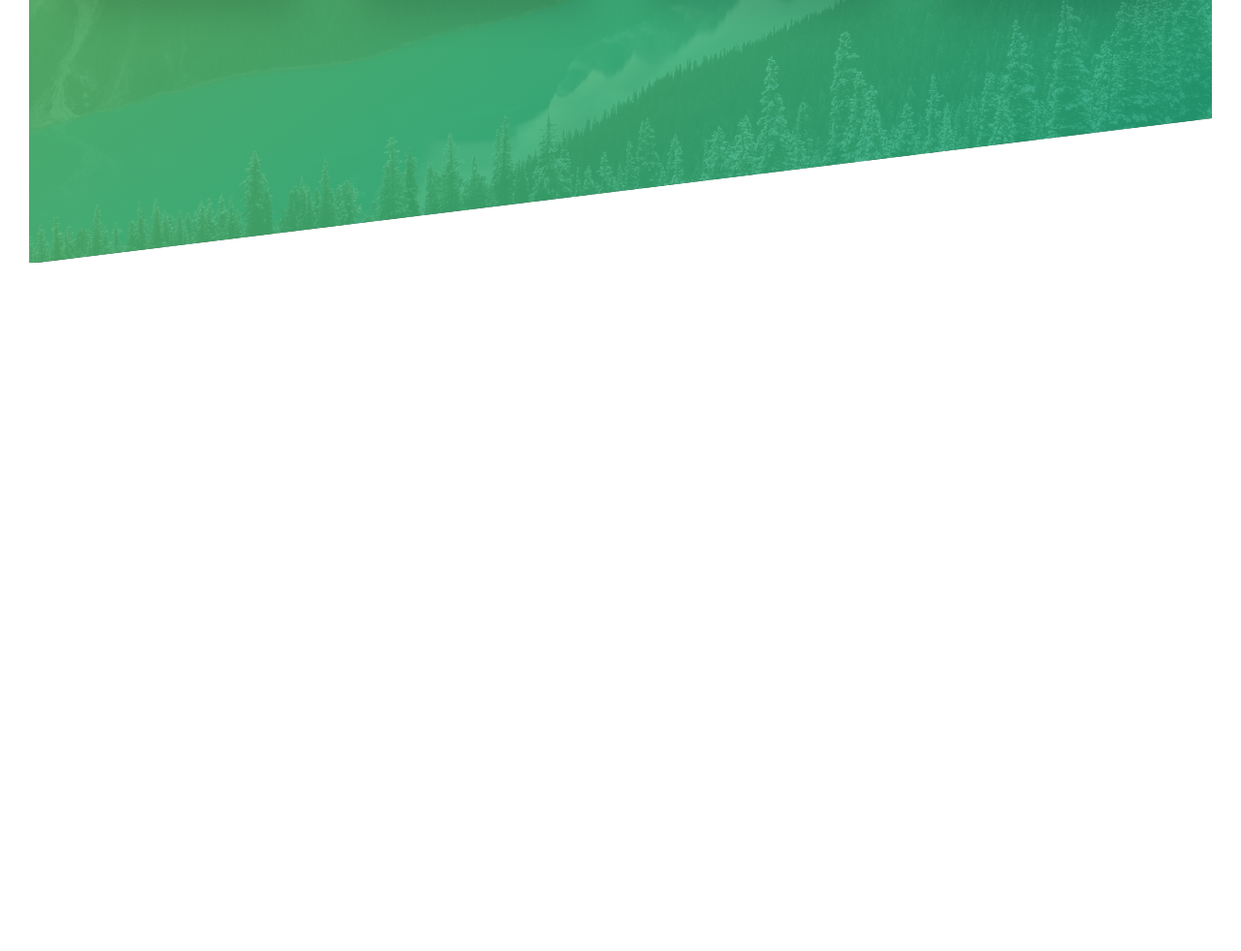
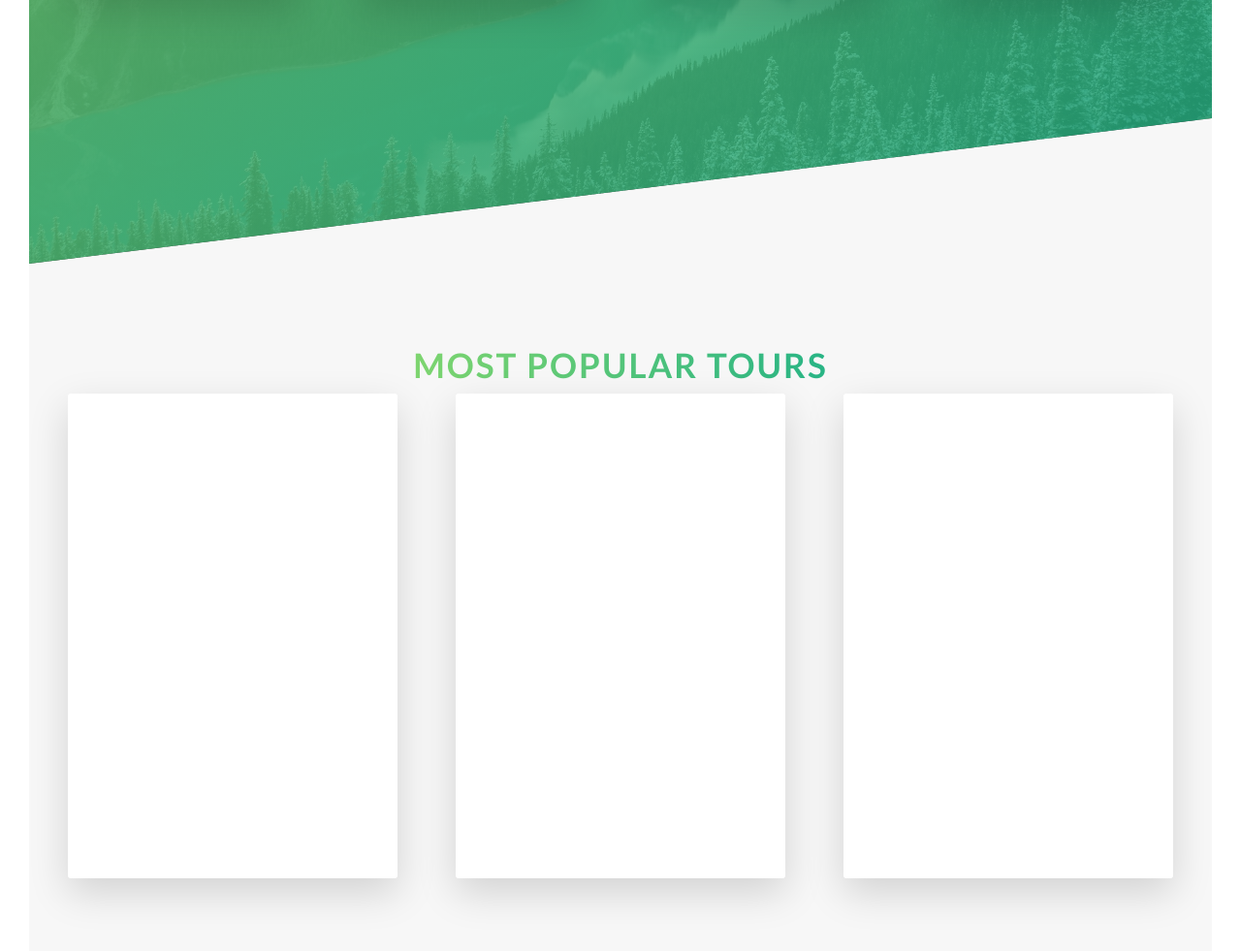
Before and after one commit to space11/Excursion-Agency-Layout---Nature, a website: page index.html in a window 1280 px wide. Shown: the part 2092-3073 px from the top of the page at 97% size. Before the commit the page ends 2363 px from the top, so only its background shows below. Drawn offline with Linux system fonts and the light colour scheme.

Commit message:
Complete Building the Tours Section - Part 1

```diff
--- a/index.html
+++ b/index.html
@@ -93,6 +93,45 @@
 
             </div>
         </section>
+
+        <section class="section-tours">
+            <div class="u-center-text u-margin-bottom-big">
+                <h2 class="heading-secondary">Most popular tours</h2>
+                <div class="row">
+                    <div class="col-1-of-3">
+                        <div class="card ">
+                            <div class="card__side card__side--front">
+                                FRONT
+                            </div>
+                            <div class="card__side card__side--back card__side--back-1">
+                                BACK
+                            </div>
+                        </div>
+                    </div>
+                    <div class="col-1-of-3">
+                        <div class="card">
+                            <div class="card__side card__side--front">
+                                FRONT
+                            </div>
+                            <div class="card__side card__side--back card__side--back-2">
+                                BACK
+                            </div>
+                        </div>
+                    </div>
+
+                    <div class="col-1-of-3">
+                        <div class="card">
+                            <div class="card__side card__side--front">
+                                FRONT
+                            </div>
+                            <div class="card__side card__side--back card__side--back-3">
+                                BACK
+                            </div>
+                        </div>
+                    </div>
+                </div>
+            </div>
+        </section>
     </main>
     <!-- GRID TEST
     <section class="grid-test">
--- a/sass/abstracts/_veriables.scss
+++ b/sass/abstracts/_veriables.scss
@@ -2,6 +2,12 @@
 $color-primary: #55c57a;
 $color-primary-light: #7ed56f;
 $color-primary-dark: #28b485;
+
+$color-secondary-light: #ffb900;
+$color-secondary-dark: #ff7730;
+
+$color-tertiary-light: #2998ff;
+$color-tertiary-dark: #5643fa;
 
 $color-gray-light: #f7f7f7;
 $color-gray-dark: #777;
--- /dev/null
+++ b/sass/components/_card.scss
@@ -0,0 +1,59 @@
+.card {
+  perspective: 150rem;
+  -moz-perspective: 150rem;
+  height: 50rem;
+  position: relative;
+
+  &:hover &__side--front {
+    transform: rotateY(180deg);
+  }
+  &:hover &__side--back {
+    transform: rotateY(0);
+  }
+
+  &__side {
+    height: 50rem;
+    transition: all 0.8s ease-in-out;
+    color: white;
+    font-size: 2rem;
+    position: absolute;
+    top: 0;
+    left: 0;
+    width: 100%;
+    backface-visibility: hidden;
+    border-radius: 3px;
+    box-shadow: 0 1.5rem 4rem rgba($color-black, 0.15);
+
+    &--front {
+      background-color: $color-white;
+    }
+
+    &--back {
+      transform: rotateY(180deg);
+
+      &-1 {
+        background-image: linear-gradient(
+          to right bottom,
+          $color-secondary-light,
+          $color-secondary-dark
+        );
+      }
+
+      &-2 {
+        background-image: linear-gradient(
+          to right bottom,
+          $color-primary-light,
+          $color-primary-dark
+        );
+      }
+
+      &-3 {
+        background-image: linear-gradient(
+          to right bottom,
+          $color-tertiary-light,
+          $color-tertiary-dark
+        );
+      }
+    }
+  }
+}
--- a/sass/main.scss
+++ b/sass/main.scss
@@ -8,6 +8,7 @@
 @import "base/utilities";
 
 @import "components/button";
+@import "components/card";
 @import "components/composition";
 @import "components/feature-box";
 
--- a/sass/pages/_home.scss
+++ b/sass/pages/_home.scss
@@ -22,3 +22,9 @@
     transform: skewY(7deg);
   }
 }
+
+.section-tours {
+  background-color: $color-gray-light;
+  padding: 25rem 0 50rem 0;
+  margin-top: -10rem;
+}
```
Also changed, not shown: css/style.css, 1 other file.
